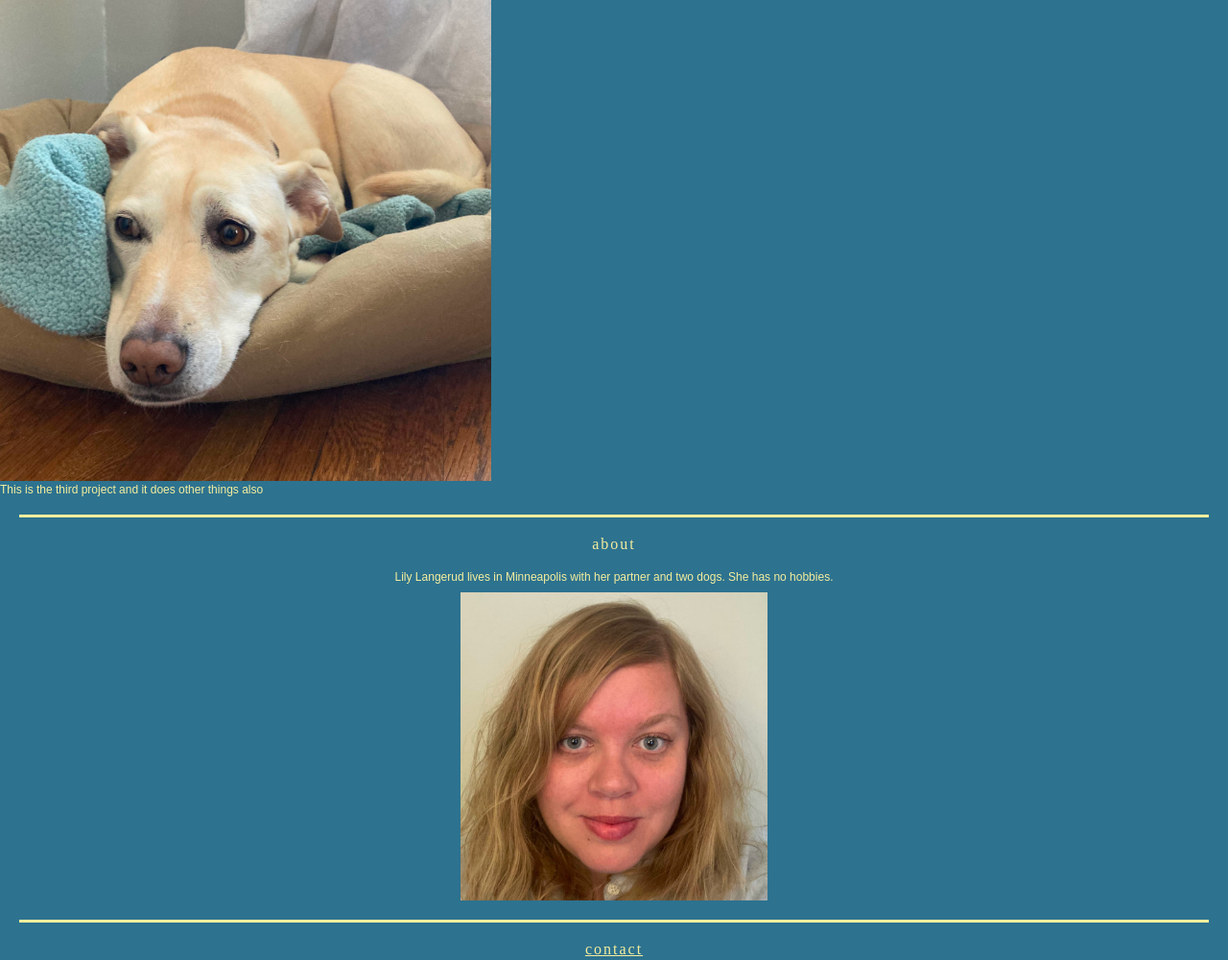
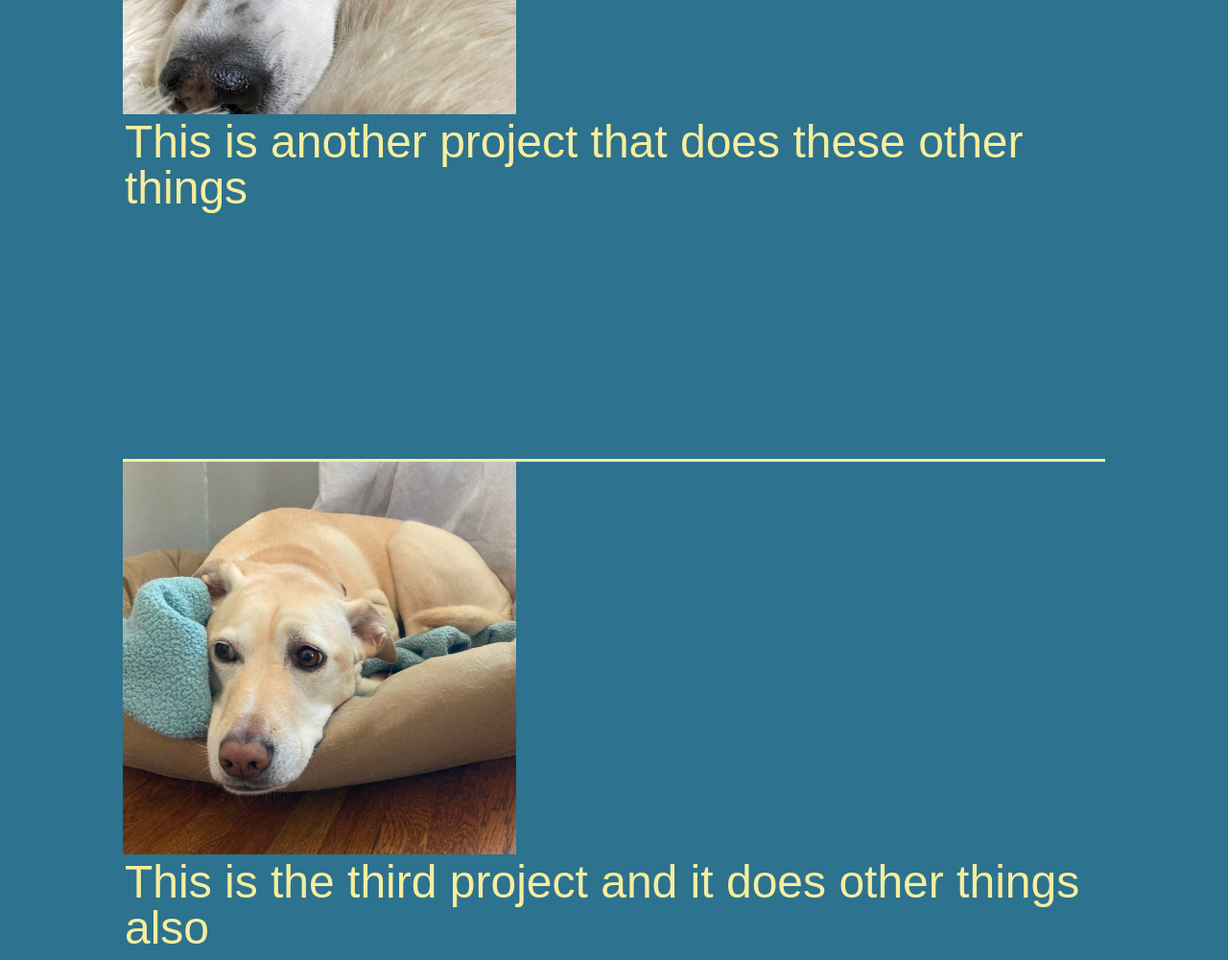
Before and after one commit to lileeeeeee/portfolio-page, a plain HTML site: page index.html in a window 1280 px wide. Shown: the part 1480-2480 px from the top of the page at 96% size. Drawn offline with Linux system fonts and the light colour scheme.

Commit message:
updated readme, added borders to some images

```diff
--- a/assets/style.css
+++ b/assets/style.css
@@ -23,27 +23,22 @@ h1 {
     color: #f5ee9e;
     display: flex;
     align-self: center;
-
-
 }
 
-nav {
-
-    font-family: Arial, Helvetica, sans-serif
-
-}
 nav li {
+    display: flex;
+    flex-direction: row;
     color: #f5ee9e;
     font-weight: bold;
+    font-family: Arial, Helvetica, sans-serif
+}
 
-
-
-}
 a:link {
     color: #f5ee9e;
 }
+
 a:visited {
-
+    color: #2d728f;
 }
 
 h2{
@@ -54,58 +49,64 @@ h2{
     margin: 20px;
     font-style: bold;
     letter-spacing: 2px;
+    font-size: 20px;
+}
 
-
-
-}
 section.about {
     font-family: Arial, Helvetica, sans-serif;
-    color: #f5ee9e;
-    font-size: 12px;
+    color:#f5ee9e;
     text-align: center;
+}
 
-}
 figure.headshot{
     display: flex;
     justify-content: space-around;
     align-self: center;
-    padding-top: 10px;
+    padding-bottom: 10px;
 }
 
 section.work{
     display: flex;
     flex-direction: column;
+ }
 
- }
 .photo1{
-padding-bottom: ;
-}
-.photo2{
-padding-bottom: ;
 
 }
-.photo3{
+
+.photo2{
+    border-top: solid #f5ee9e;
+    margin:10%;
 
 }
-.photo1 figcaption {
+
+.photo3{
+    border-top: solid #f5ee9e;
+    margin:10%;
+}
+
+figcaption {
     color: #f5ee9e;
     font-family: Arial, Helvetica, sans-serif;
     font-size: 12px;
-
-  }
-  .photo2 figcaption{
-    color: #f5ee9e;
-    font-family: Arial, Helvetica, sans-serif;
-    font-size: 12px;
-
-  }
-  .photo3 figcaption{
-    color: #f5ee9e;
-    font-family: Arial, Helvetica, sans-serif;
-    font-size: 12px;
-
-  }
+    padding: 2px;
+}
 
 section.contact{
 
 }
+@media only screen and (min-width: 601px) {
+    h1 {
+      font-size: 80px;
+    }
+    h2 {
+        font-size: 60px;
+    }
+    figcaption {
+        font-size: 48px;
+    }
+    section.about {
+        font-size: 48px;
+    }
+
+  }
--- a/index.html
+++ b/index.html
@@ -6,13 +6,11 @@
     <meta name="viewport" content="width=device-width, initial-scale=1.0">
     <link href="./assets/reset.css" rel="stylesheet" type="text/CSS">
     <link href="./assets/style.css"rel="stylesheet" type="text/CSS">
-
     <title>Lily Langerud</title>
 </head>
 <body>
 <header>
     <h1>LILY LANGERUD</h1>
-
     <nav>
         <ul>
     <li><a href = "#about">about</a></li>
@@ -23,11 +21,9 @@
 </header>
 <h2 id="work"> work </h2>
 <section class = "work">
-
     <!-- currently each linked to my github main page,
         will update with links to individual projects once they
         exist, photos are placeholders -->
-
     <figure class = "photo1">
     <a href="https://github.com/lileeeeeee" ><img src="./photos/dog1.jpg"width = "100%" height ="100%"></a>
     <figcaption>This is a project that does these things</figcaption>
@@ -43,22 +39,16 @@
     </section>
     <h2 id="about"> about </h2>
 <section class = "about">
+    <figure class="headshot">
+     <img src="./photos/headshot3.jpg" width = "25%" height ="25%"></figure>
     <article class="about">
         Lily Langerud lives in Minneapolis with her partner and two dogs. She has no hobbies.
+        <!-- will update at a later time-->
     </article>
-    <figure class="headshot">
-     <img src="./photos/headshot3.jpg" width = "25%" height ="25%"></figure>
-
-
-    <!-- will update the above section at a later date -->
-
 </section>
-    <!-- currently email only-->
+    <!-- currently email only, will add linkedin and github later -->
 <section class = "contact">
 <h2 id="contact"> <a href="mailto:lily.langerud@gmail.com">contact</a> </h2>
 </section>
-
-
-
 </body>
 </html>
```
Also changed, not shown: photos/headshot.jpg (deleted), photos/headshot1.jpg (deleted), photos/screenshot.jpg.png (added), 1 other file.
